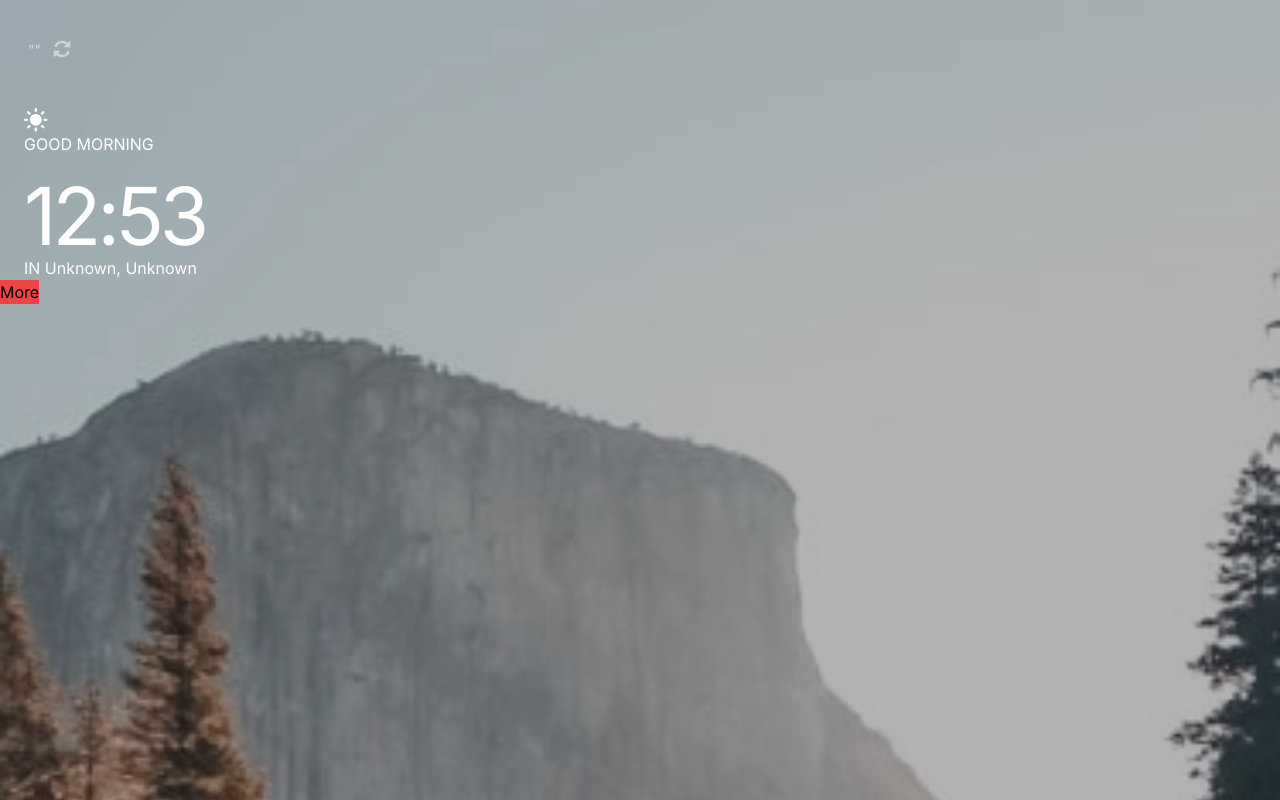
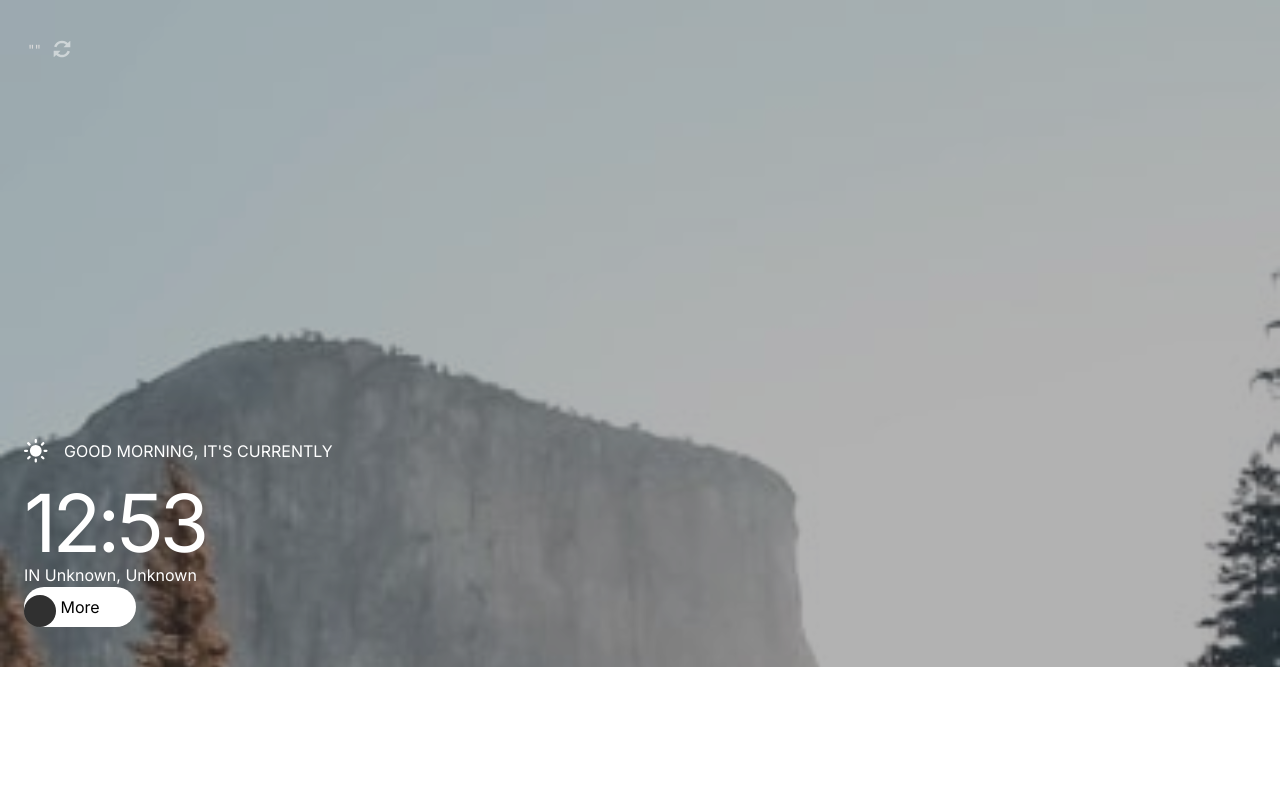
Before and after one commit to radhd/react-clock-app, a React (Vite) app: page / in a window 1280 px wide. Built offline with nearby package versions, Linux system fonts and the light colour scheme; no server answers.

Commit message:
Set styles for the image height and add button styles

```diff
--- a/src/App.tsx
+++ b/src/App.tsx
@@ -7,14 +7,16 @@ function App() {
   return (
     <main className="font-inter">
       <div
-        className="h-screen bg-black/30 bg-cover bg-top bg-blend-overlay"
+        className="flex min-h-[667px] flex-col justify-between bg-black/30 bg-cover bg-top bg-blend-overlay"
         style={{
           backgroundImage: `url(${dayImage})`,
         }}
       >
         <QuoteGenerator />
-        <ShowTime />
-        <MoreButton />
+        <div className="mb-10">
+          <ShowTime />
+          <MoreButton />
+        </div>
       </div>
     </main>
   );
--- a/src/components/MoreButton.tsx
+++ b/src/components/MoreButton.tsx
@@ -1,5 +1,6 @@
 import { useState } from "react";
 import { BottomNavigation } from "./BottomNavigation";
+import arrowIconDown from "./assets/desktop/icon-arrow-down.svg";
 
 export function MoreButton() {
   const [isOpen, setIsOpen] = useState<boolean>(false);
@@ -9,12 +10,16 @@ export function MoreButton() {
   };
 
   return (
-    <>
-      <button onClick={onClick} className="bg-red-500">
+    <div className="px-6">
+      <button
+        onClick={onClick}
+        className="font relative h-10 w-28 rounded-full bg-white"
+      >
+        {/* <img className="rounded-full bg-black" src={arrowIconDown} alt="" /> */}
+        <div className="absolute h-8 w-8 rounded-full bg-[#303030]"></div>
         More
       </button>
-
       <BottomNavigation isOpen={isOpen} />
-    </>
+    </div>
   );
 }
--- a/src/components/ShowTime.tsx
+++ b/src/components/ShowTime.tsx
@@ -70,17 +70,17 @@ export function ShowTime() {
   };
 
   return (
-    <>
+    <section>
       <div className="px-6 text-white">
         {isNight ? (
-          <div className="flex gap-4">
+          <div className="flex items-center gap-4">
             <img src={moonIcon} alt="" />
-            <span className="tracking-[3px]">GOOD EVENING</span>
+            <span className="tracking-[3px]">GOOD EVENING, IT'S CURRENTLY</span>
           </div>
         ) : (
-          <div>
+          <div className="flex items-center gap-4">
             <img src={sunIcon} alt="" />
-            <span>GOOD MORNING</span>
+            <span>GOOD MORNING, IT'S CURRENTLY</span>
           </div>
         )}
         <p className="text-[5rem] tracking-tighter">{time}</p>
@@ -88,7 +88,7 @@ export function ShowTime() {
           IN {capital}, {countryCode}
         </p>
       </div>
-    </>
+    </section>
   );
 }
 
```
